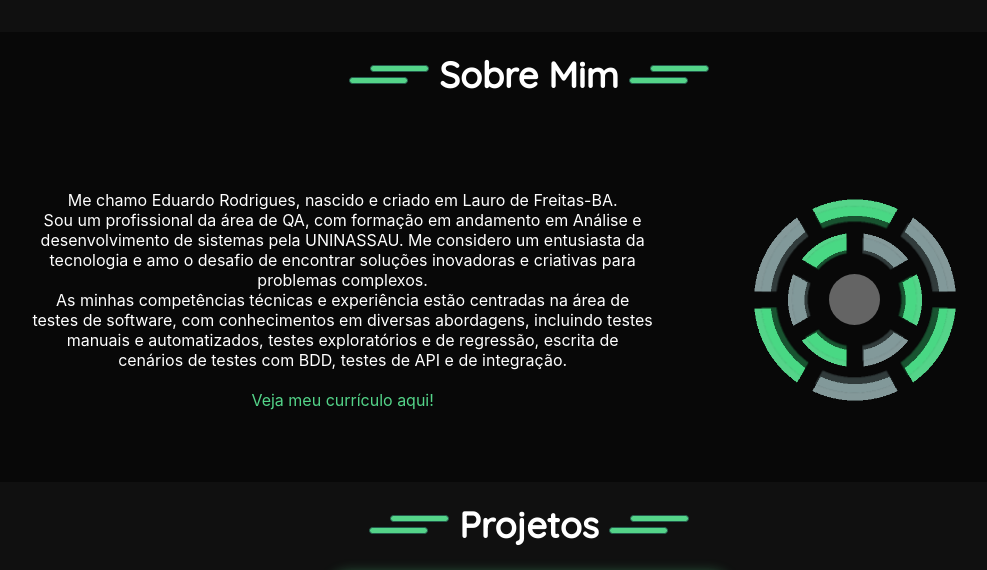
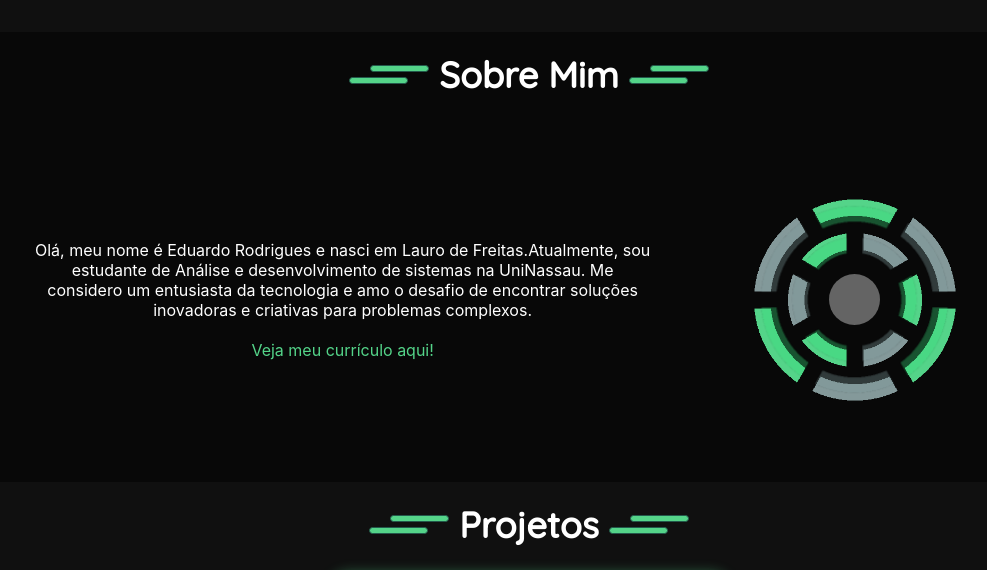
Before and after one commit to eduardostr/Portfolio-eduRodrigues, a React (Create React App) app: page / in a window 1280 px wide. Shown: the part 838-1408 px from the top of the page, without its empty margins (111-1098 px from the left). Built offline with nearby package versions, Linux system fonts and the light colour scheme; a web font is replaced by a local one.

Commit message:
Update new files

```diff
--- a/src/components/AboutMe/index.tsx
+++ b/src/components/AboutMe/index.tsx
@@ -19,19 +19,10 @@ export default function AboutMe() {
       <Title titleName="Sobre Mim" />
       <div className={style.conteudoSobreMim}>
         <p className={`${isAnimating ? style.secretMessage : ""}`}>
-          Me chamo <span>Edu</span>ardo <span>Rodri</span>gues, nascido e criado em <span>Lau</span>
-          ro de <span>Frei</span>tas-BA.
-          <br />
-          Sou um <span>pro</span>fissional da área de QA, <span>com</span> formação em
-          andamento em Análise e desenvolvimento de sistemas <span>pela </span>
-          UNINASSAU. Me considero um entusiasta da <span>tec</span>nologia e amo o desafio de
-          encontrar soluções <span>ino</span>vadoras e <span>cri</span>ativas para problemas <span>com</span>plexos.
-          <br />
-          As minhas <span>com</span>petências <span>té</span>cnicas e
-          <span> exp</span>eriência estão centradas na <span>á</span>rea de testes de <span>sof</span>tware, com
-          conhecimentos em diversas abordagens, incluindo testes <span>ma</span>nuais e
-          <span> aut</span>omatizados, testes <span>exp</span>loratórios e de <span>reg</span>ressão, escrita de
-          <span> cená</span>rios de <span>tes</span>tes com BDD, <span>tes</span>tes de API e de <span>int</span>egração.
+          Olá, meu nome é <span>Eduardo Rodrigues</span> e nasci em <span>Lauro de Freitas.</span>
+          Atualmente, sou estudante de <span>Análise e desenvolvimento de sistemas</span> na UniNassau.
+          Me considero um entusiasta da <span>tecnologia</span> e amo o desafio de
+          encontrar soluções <span>inovadoras</span> e <span>criativas</span> para problemas complexos.
           <br />
           <br />
           <a
--- a/src/components/Me/index.tsx
+++ b/src/components/Me/index.tsx
@@ -32,7 +32,7 @@ export default function Me() {
       <section>
         <div className={style.nameSection}>
           <h1>Eduardo Rodrigues</h1>
-          <h2>Analista QA</h2>
+          <h2>Analista de Sistemas</h2>
           <div className={style.networks}>
             <SocialNetworks
               link="https://github.com/eduardostr"
```
